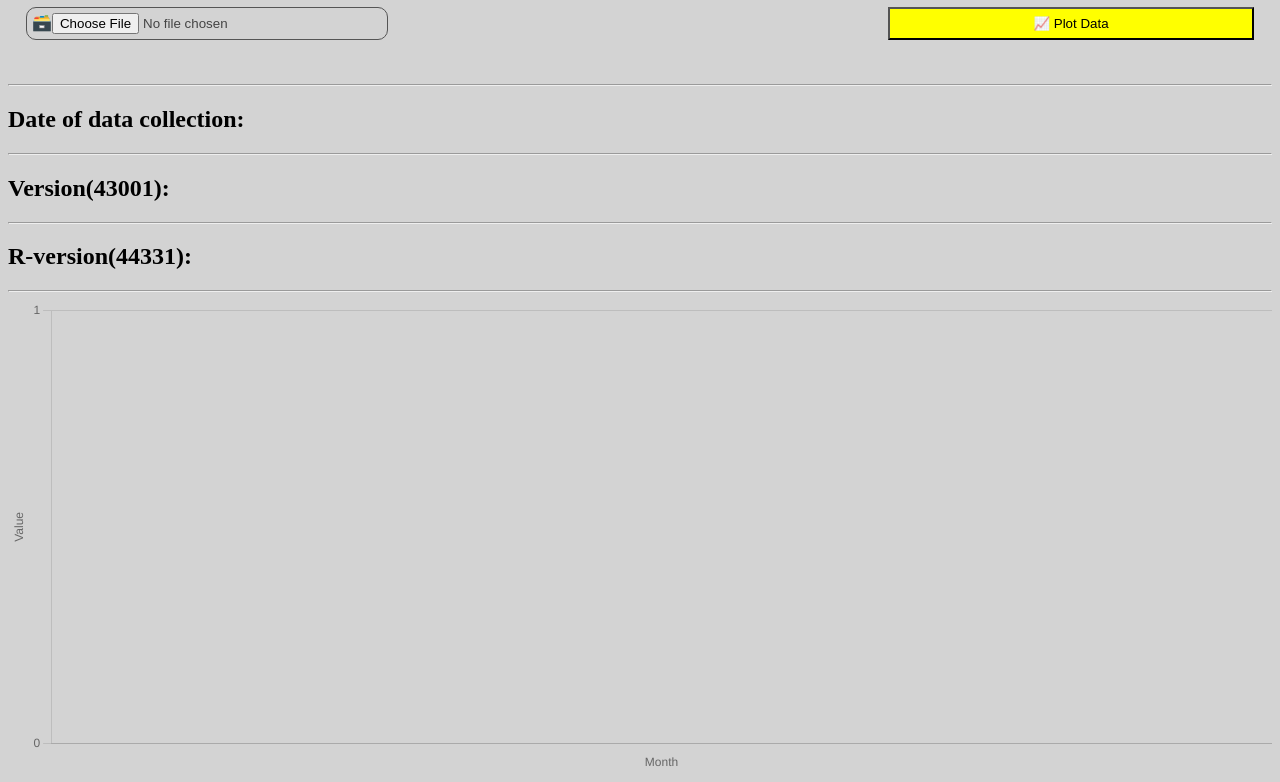
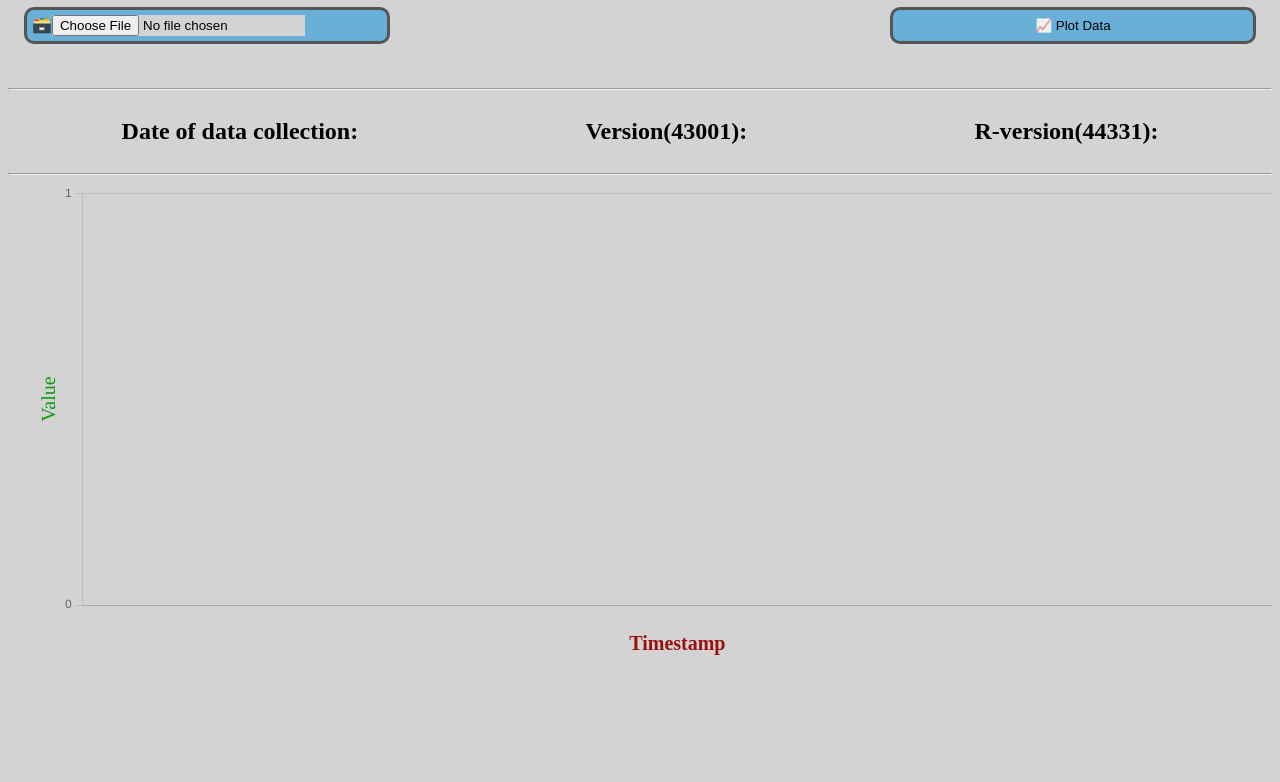
Before and after one commit to kolan51/plotty, a plain HTML site: page index.html in a window 1280 px wide. Shown: the part 81-863 px from the top of the page. After the commit the page ends 800 px from the top, so only its background shows below. Drawn offline with nearby package versions, Linux system fonts and the light colour scheme; some packages are replaced by stand-ins of ours; a script that the page names is missing.

Commit message:
Add files via upload

```diff
--- a/index.html
+++ b/index.html
@@ -11,8 +11,9 @@
   </head>
   <body>
     <main>
-      <div class="first">    <h1 class="title">Heat Pump Data</h1>
+      <div class="first">    <h1 class="title">NIBE Heat Pump Data</h1>
       </div>
+
       <div class="second">
 
         <div class="fileInput">🗃️<input type="file" id="fileInput"></div>
@@ -21,14 +22,16 @@
 
       <br></br>
       <hr>
-      <h2 class="date">Date of data collection: </h2>
-      <hr>
-      <h2 class="version">Version(43001): </h2>
-      <hr>
-      <h2 class="rVersion">R-version(44331): </h2>
+
+      <div class="third">
+        <h2 class="date">Date of data collection: </h2>
+        <h2 class="version">Version(43001): </h2>
+        <h2 class="rVersion">R-version(44331): </h2>
+      </div>
       <hr>
 
       <script src="https://cdn.jsdelivr.net/npm/chart.js@v4.2.1"></script>
+      <script src="http://cdnjs.cloudflare.com/ajax/libs/hammer.js/2.0.8/hammer.min.js"></script>
       <script src="https://cdn.jsdelivr.net/npm/chartjs-plugin-zoom@2.0.1"></script>
       <canvas id="heatPumpChart" width="400" height="150"></canvas>
       <script type="text/javascript" src="./plot.js"></script>
--- a/plot.js
+++ b/plot.js
@@ -140,18 +140,36 @@ var chartOptions = {
   },
   scales: {
     x: {
+      display: true,
       title: {
         display: true,
-        text: "Month",
+        text: "Timestamp",
+        color: "#911",
+        font: {
+          family: "Comic Sans MS",
+          size: 20,
+          weight: "bold",
+          lineHeight: 1.2,
+        },
+        padding: { top: 20, left: 0, right: 0, bottom: 0 },
       },
     },
     y: {
+      display: true,
       title: {
         display: true,
         text: "Value",
+        color: "#191",
+        font: {
+          family: "Times",
+          size: 20,
+          style: "normal",
+          lineHeight: 1.2,
+        },
+        padding: { top: 30, left: 0, right: 0, bottom: 0 },
       },
-      min: -300,
-      max: 300,
+      min: min,
+      max: max,
       ticks: {
         // forces step size to be 50 units
         stepSize: 50,
@@ -204,17 +222,36 @@ function init() {
         fontColor: "black",
       },
     },
+
     scales: {
       x: {
+        display: true,
         title: {
           display: true,
-          text: "Month",
+          text: "Timestamp",
+          color: "#911",
+          font: {
+            family: "Comic Sans MS",
+            size: 20,
+            weight: "bold",
+            lineHeight: 1.2,
+          },
+          padding: { top: 20, left: 0, right: 0, bottom: 0 },
         },
       },
       y: {
+        display: true,
         title: {
           display: true,
           text: "Value",
+          color: "#191",
+          font: {
+            family: "Times",
+            size: 20,
+            style: "normal",
+            lineHeight: 1.2,
+          },
+          padding: { top: 30, left: 0, right: 0, bottom: 0 },
         },
         min: min,
         max: max,
@@ -236,8 +273,27 @@ function init() {
       boxWidth: 80,
       fontColor: "black",
     },
+    x: {
+      display: true,
+      title: {
+        display: true,
+        text: "Timestamp",
+        color: "#911",
+        font: {
+          family: "Comic Sans MS",
+          size: 20,
+          weight: "bold",
+          lineHeight: 1.2,
+        },
+        padding: { top: 20, left: 0, right: 0, bottom: 0 },
+      },
+    },
     plugins: {
       zoom: {
+        pan: {
+          enabled: true,
+          mode: "xy",
+        },
         zoom: {
           wheel: {
             enabled: true,
@@ -277,15 +333,33 @@ function toggleChart() {
     },
     scales: {
       x: {
+        display: true,
         title: {
           display: true,
-          text: "Month",
+          text: "Timestamp",
+          color: "#911",
+          font: {
+            family: "Comic Sans MS",
+            size: 20,
+            weight: "bold",
+            lineHeight: 1.2,
+          },
+          padding: { top: 20, left: 0, right: 0, bottom: 0 },
         },
       },
       y: {
+        display: true,
         title: {
           display: true,
           text: "Value",
+          color: "#191",
+          font: {
+            family: "Times",
+            size: 20,
+            style: "normal",
+            lineHeight: 1.2,
+          },
+          padding: { top: 30, left: 0, right: 0, bottom: 0 },
         },
         min: min,
         max: max,
--- a/styles.css
+++ b/styles.css
@@ -17,11 +17,19 @@
   justify-content: center;
 }
 
+.third {
+  padding: 20;
+  display: flex;
+  justify-content: space-around;
+}
+
 .space {
   width: 500px;
 }
 
 .title {
+  font-style: italic;
+  font-weight: bolder;
   text-shadow: 1px 1px 1px red;
   color: black;
   margin: 20;
@@ -31,14 +39,19 @@
 .fileInput {
   width: 350px;
   max-width: 100%;
-  color: #444;
+  color: black;
   padding: 5px;
   border-radius: 10px;
-  border: 1px solid #555;
+  border: 3px solid #555;
+  background-color: rgba(19, 148, 223, 0.548);
 }
 
 .btn {
   width: 350px;
   max-width: 100%;
-  background-color: yellow;
+  color: black;
+  padding: 5px;
+  border-radius: 10px;
+  border: 3px solid #555;
+  background-color: rgba(19, 148, 223, 0.548);
 }
```
